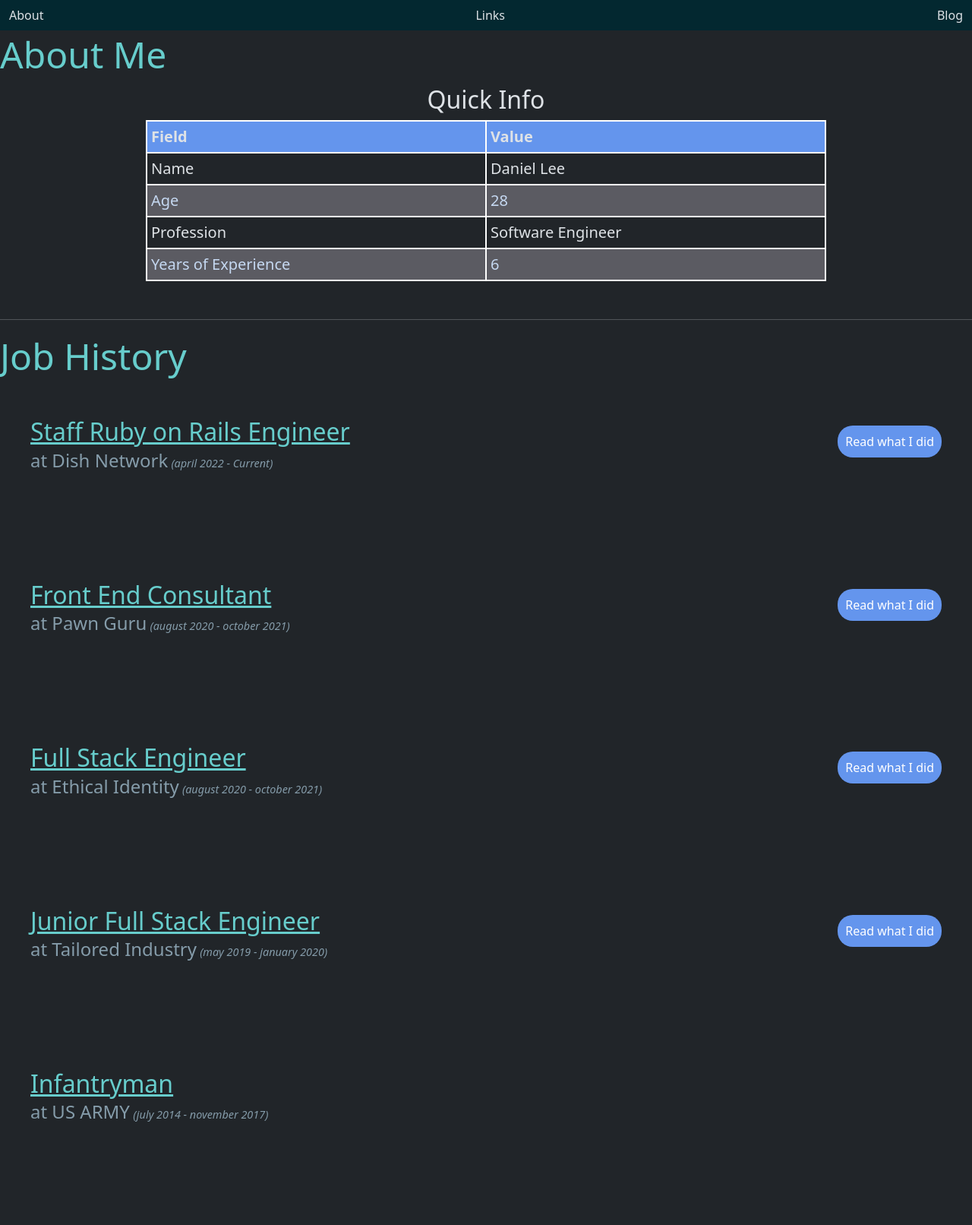
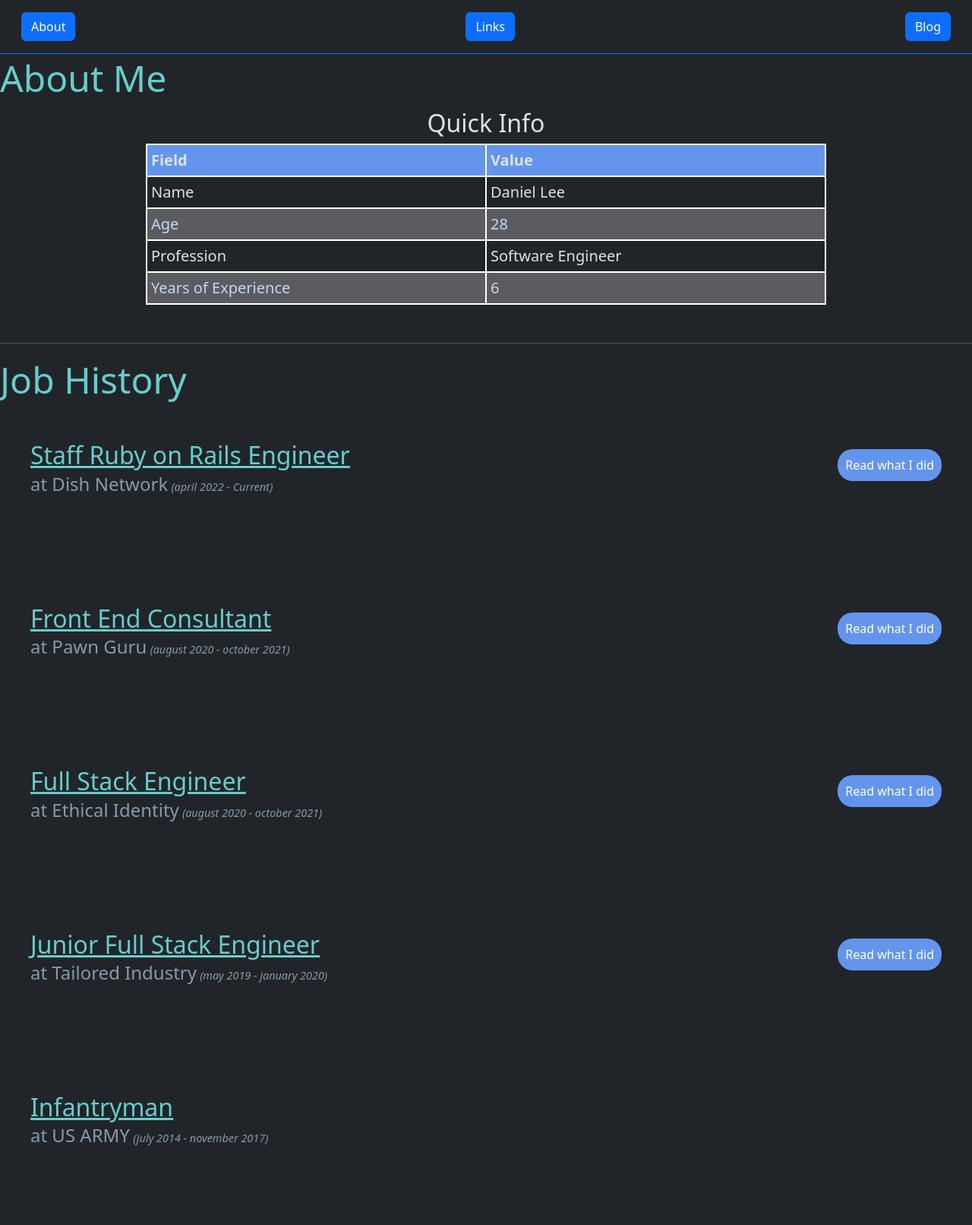
Before and after one commit to danielleedottech/danlee-org, a Jekyll site: the page built from index.html, in a window 1280 px wide. Shown: the whole page at 76% size. Built offline with Jekyll 4.4.1, drawn with Linux system fonts in a browser that asks for light colours; nearby versions of some CDN libraries; library files that are not in the unit come from our copies; before the commit the page ends 1581 px from its top, so only the background shows below that.

Commit message:
playing around with styling of navbar

```diff
--- a/_includes/navigation.html
+++ b/_includes/navigation.html
@@ -1,7 +1,7 @@
-<nav class="navbar navbar-expand-lg bg-info-subtle w-100">
+<nav class="p-3 navbar navbar-expand-lg border-bottom border-primary">
     <div class="container-fluid">
         {% for item in site.data.navigation %}
-        <a class="nav-link" href="{{ item.link }}" {% if page.url == item.link %}class="current"{% endif %}>{{ item.name }}</a>
+        <a class="btn btn-primary" href="{{ item.link }}" {% if page.url == item.link %}class="current"{% endif %}>{{ item.name }}</a>
         {% endfor %}
     </div>
 </nav>
```
